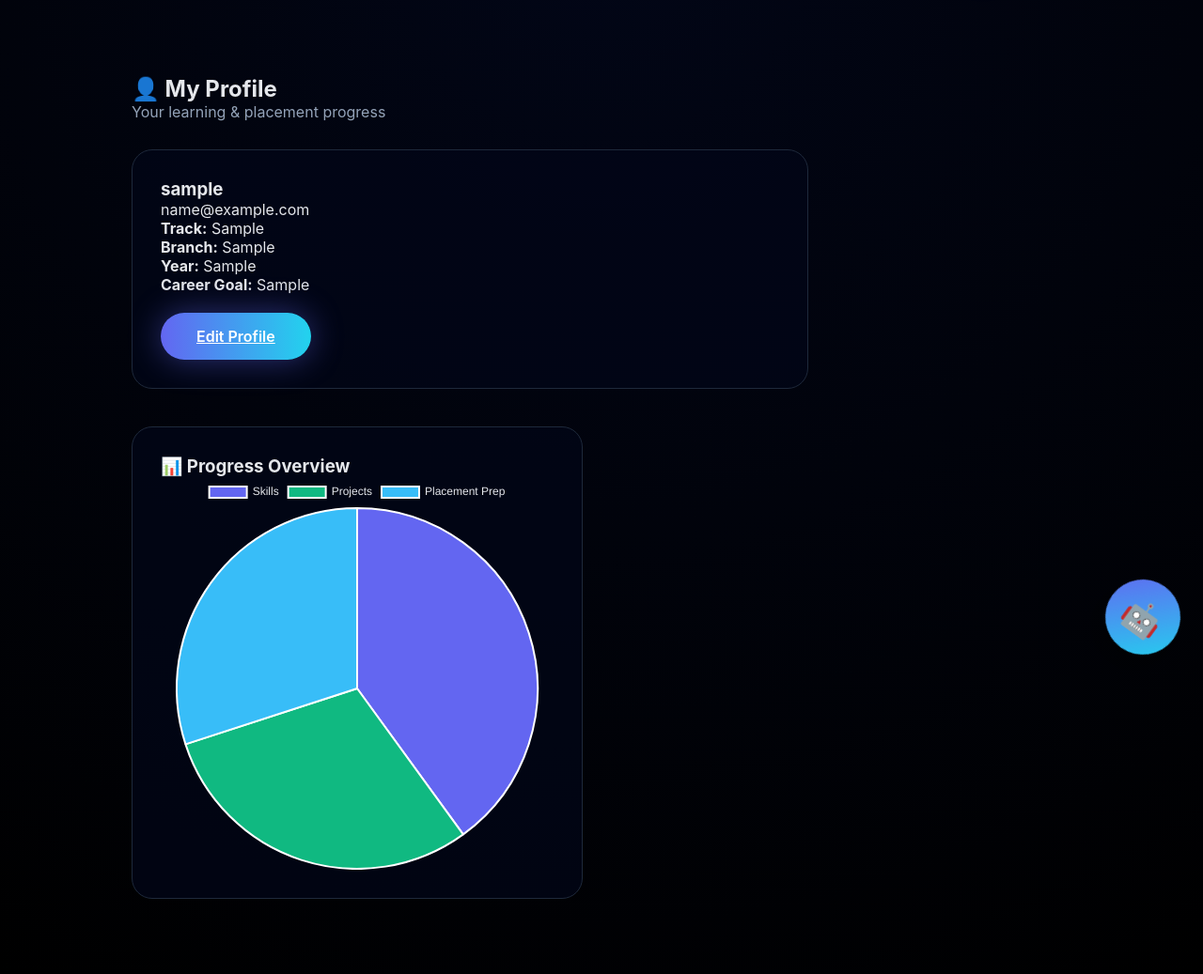
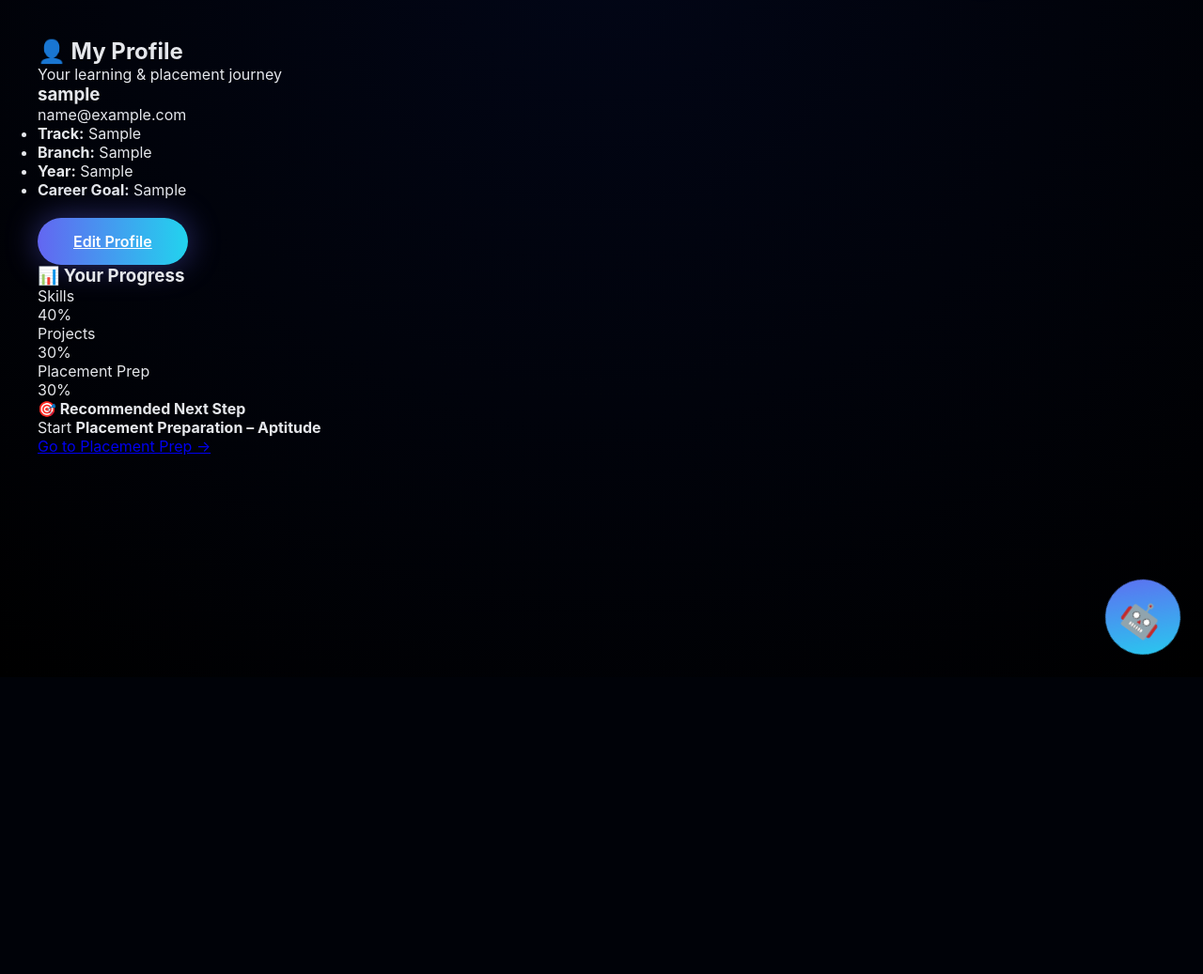
Before and after one commit to ssvprasad144/CareerInnTech, a Django app: page /profile/ in a window 1280 px wide. Shown: the part 79-1116 px from the top of the page at 94% size. After the commit the page ends 777 px from the top, so only its background shows below. Run offline with Django 5.2, Linux system fonts and the light colour scheme; a user stored in the database is signed in; tables that the repository leaves empty hold one stand-in row (values such as "Sample post").

Commit message:
Update profile_page.html

```diff
--- a/careerinntech/templates/profile/profile_page.html
+++ b/careerinntech/templates/profile/profile_page.html
@@ -3,59 +3,81 @@
 
 {% block extra_css %}
 <link rel="stylesheet" href="{% static 'css/dashboard.css' %}">
-<script src="https://cdn.jsdelivr.net/npm/chart.js"></script>
 {% endblock %}
 
 {% block content %}
 
-<section style="padding:40px 100px;">
+<section class="profile-container">
 
+  <!-- HEADER -->
+  <div class="profile-header">
     <h2>👤 My Profile</h2>
-  <p style="color:#94a3b8;">Your learning & placement progress</p>
+    <p class="muted">Your learning & placement journey</p>
+  </div>
 
-  <!-- USER INFO -->
-  <div class="skills-box" style="margin-top:30px;">
-    <h3>{{ request.user.username }}</h3>
-    <p>{{ request.user.email }}</p>
+  <!-- GRID -->
+  <div class="profile-grid">
 
-    <p><strong>Track:</strong> {{ profile.track }}</p>
-    <p><strong>Branch:</strong> {{ profile.branch }}</p>
-    <p><strong>Year:</strong> {{ profile.year }}</p>
-    <p><strong>Career Goal:</strong> {{ profile.career_goal }}</p>
+    <!-- LEFT : USER DETAILS -->
+    <div class="profile-card">
+      <h3>{{ user.username }}</h3>
+      <p class="muted">{{ user.email }}</p>
 
-    <a href="{% url 'edit_profile' %}" class="btn-primary" style="margin-top:20px;">
+      <ul class="profile-list">
+        <li><strong>Track:</strong> {{ profile.track|title }}</li>
+        <li><strong>Branch:</strong> {{ profile.branch }}</li>
+        <li><strong>Year:</strong> {{ profile.year }}</li>
+        <li><strong>Career Goal:</strong> {{ profile.career_goal }}</li>
+      </ul>
+
+      <a href="{% url 'edit_profile' %}" class="btn-primary small">
         Edit Profile
       </a>
     </div>
 
-  <!-- PROGRESS -->
-  <div class="skills-box" style="margin-top:40px; max-width:480px;">
-    <h3>📊 Progress Overview</h3>
-    <canvas id="progressChart"></canvas>
+    <!-- RIGHT : PROGRESS -->
+    <div class="profile-card">
+      <h3>📊 Your Progress</h3>
+
+      <!-- Skills -->
+      <div class="progress-row">
+        <span>Skills</span>
+        <div class="progress-bar">
+          <div class="progress-fill skills" style="width: {{ progress.skills }}%"></div>
+        </div>
+        <span class="progress-value">{{ progress.skills }}%</span>
+      </div>
+
+      <!-- Projects -->
+      <div class="progress-row">
+        <span>Projects</span>
+        <div class="progress-bar">
+          <div class="progress-fill projects" style="width: {{ progress.projects }}%"></div>
+        </div>
+        <span class="progress-value">{{ progress.projects }}%</span>
+      </div>
+
+      <!-- Placement -->
+      <div class="progress-row">
+        <span>Placement Prep</span>
+        <div class="progress-bar">
+          <div class="progress-fill placement" style="width: {{ progress.placement }}%"></div>
+        </div>
+        <span class="progress-value">{{ progress.placement }}%</span>
+      </div>
+
+      <!-- NEXT STEP -->
+      <div class="next-step">
+        <h4>🎯 Recommended Next Step</h4>
+        <p>Start <strong>Placement Preparation – Aptitude</strong></p>
+        <a href="{% url 'placement_preparation' %}" class="link-btn">
+          Go to Placement Prep →
+        </a>
+      </div>
+    </div>
+
   </div>
 
 </section>
 
-<script>
-new Chart(document.getElementById('progressChart'), {
-    type: 'pie',
-    data: {
-        labels: ['Skills', 'Projects', 'Placement Prep'],
-        datasets: [{
-            data: [
-                {{ progress.skills }},
-                {{ progress.projects }},
-                {{ progress.placement }}
-            ],
-            backgroundColor: ['#6366f1', '#10b981', '#38bdf8']
-        }]
-    },
-    options: {
-        plugins: {
-            legend: { labels: { color: '#e5e7eb' } }
-        }
-    }
-});
-</script>
-
 {% endblock %}
```
Lines whose indentation alone changed are shown as unchanged.
